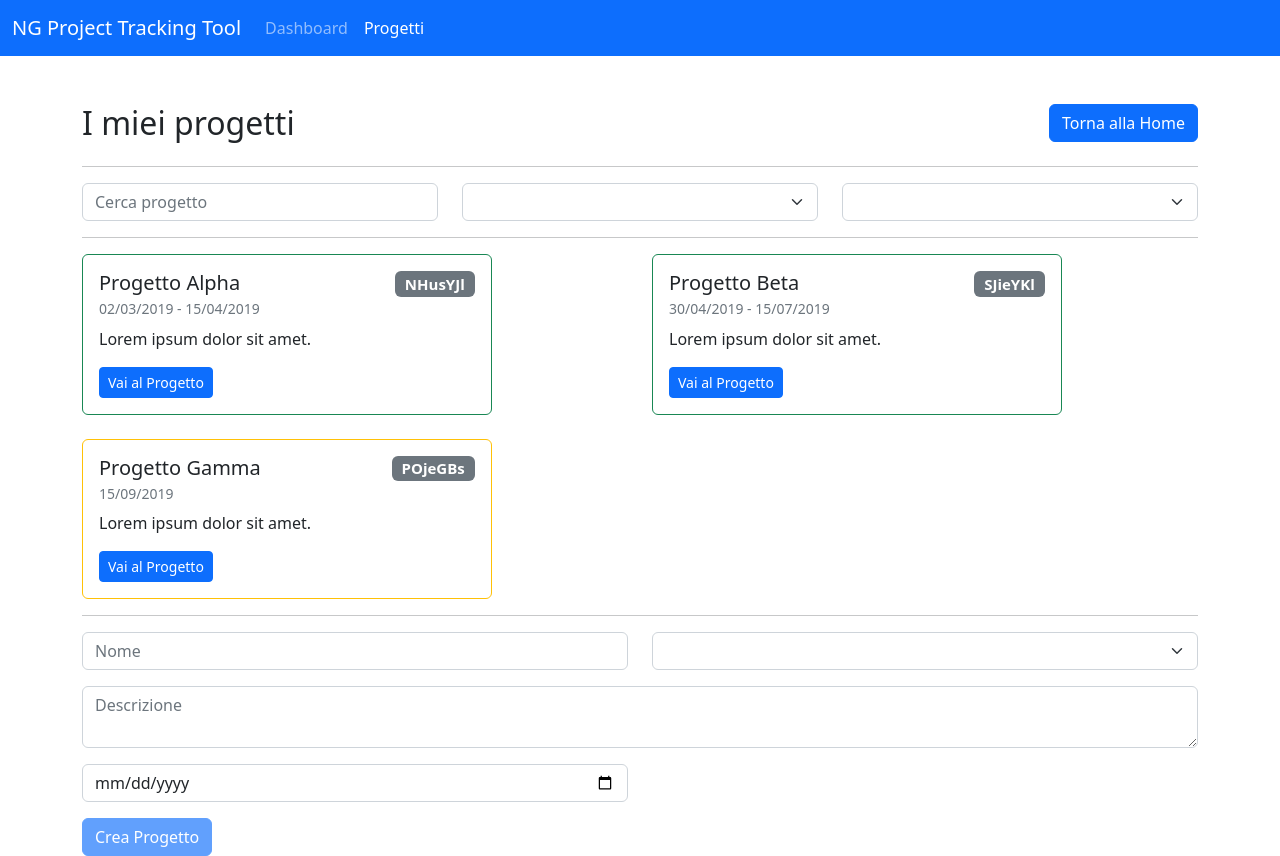
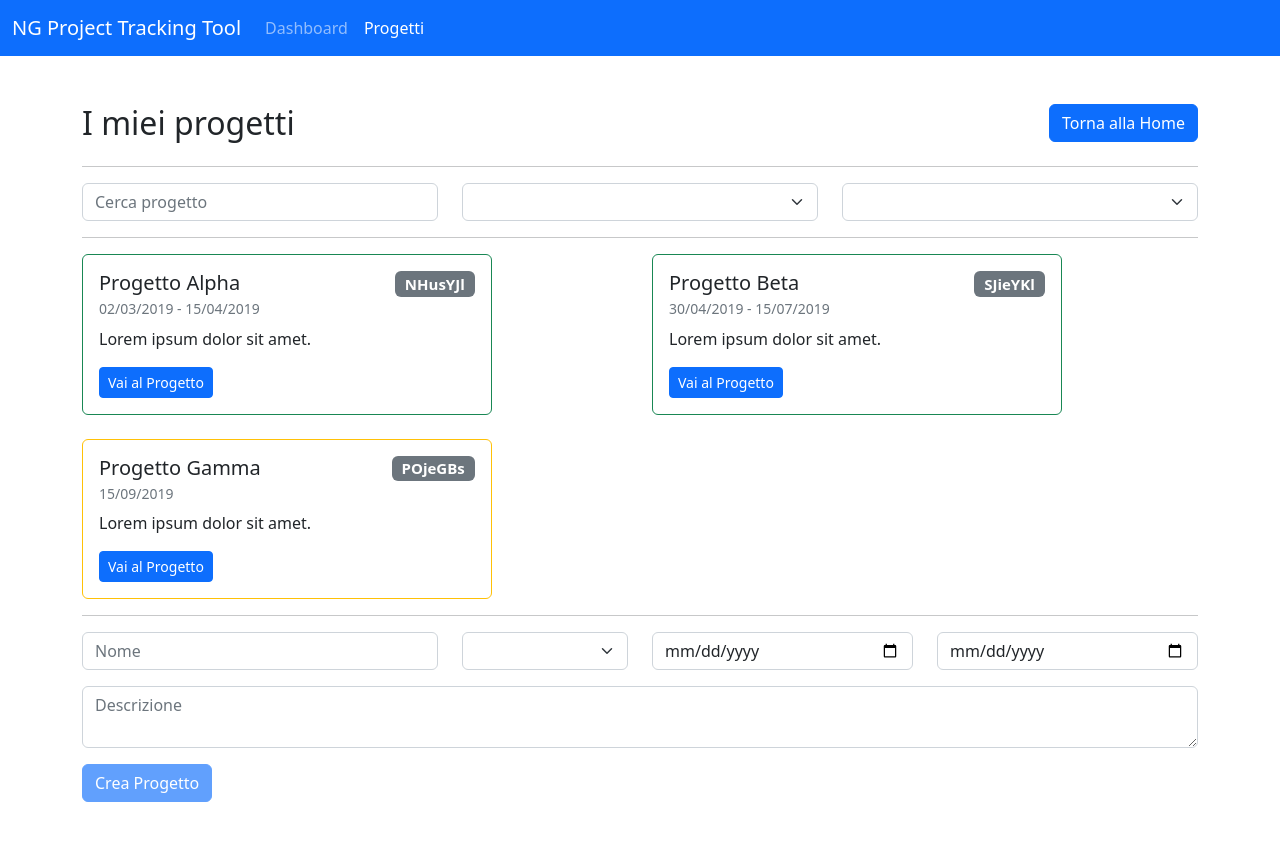
Before and after one commit to acadevmy/ng-tracking-tool, an Angular app: page /projects in a window 1280 px wide. Built offline with nearby package versions, Linux system fonts and the light colour scheme.

Commit message:
feat: add quick mode project form

```diff
--- a/src/app/app.component.html
+++ b/src/app/app.component.html
@@ -1,5 +1,5 @@
 <app-navbar></app-navbar>
 
-<div class="container mt-3">
+<div class="container my-5">
   <router-outlet></router-outlet>
 </div>
--- a/src/app/projects/project-form/project-form.component.html
+++ b/src/app/projects/project-form/project-form.component.html
@@ -1,14 +1,16 @@
 <form #f="ngForm" (ngSubmit)="submitProjectForm(f)">
   <div class="row mb-3">
-    <div class="col-6">
-      <input type="text" class="form-control" name="name" placeholder="Nome" required ngModel #nameField="ngModel">
+    <input type="hidden" class="form-control" name="id" [(ngModel)]="project.id">
+
+    <div class="col-4">
+      <input type="text" class="form-control" name="name" placeholder="Nome" required [(ngModel)]="project.name" #nameField="ngModel">
       <p *ngIf="nameField.invalid && nameField.touched" class="text-danger">
         <small>Il campo è richiesto</small>
       </p>
     </div>
 
-    <div class="col-6">
-      <select class="form-select" name="priority" required ngModel #priorityField="ngModel">
+    <div class="col-2">
+      <select class="form-select" name="priority" required [(ngModel)]="project.priority" #priorityField="ngModel">
         <option value="low">Low</option>
         <option value="medium">Medium</option>
         <option value="high">High</option>
@@ -17,11 +19,25 @@
         <small>Il campo è richiesto</small>
       </p>
     </div>
+
+    <div [ngClass]="{ 'col-3': !quickMode, 'col-6': quickMode }">
+      <input type="date" class="form-control" name="start" placeholder="Data Inizio" required [ngModel]="project.start | date:'yyyy-MM-dd'" (ngModelChange)="project.start = $event" #dateField="ngModel">
+      <p *ngIf="dateField.invalid && dateField.touched" class="text-danger">
+        <small>Il campo è richiesto</small>
+      </p>
+    </div>
+
+    <div *ngIf="!quickMode" class="col-3">
+      <input type="date" class="form-control" name="end" placeholder="Data Fine" required [ngModel]="project.end | date:'yyyy-MM-dd'" (ngModelChange)="project.end = $event"  #dateEndField="ngModel">
+      <p *ngIf="dateEndField.invalid && dateEndField.touched" class="text-danger">
+        <small>Il campo è richiesto</small>
+      </p>
+    </div>
   </div>
 
   <div class="row mb-3">
     <div class="col-12">
-      <textarea class="form-control" name="description" placeholder="Descrizione" required ngModel #descriptionField="ngModel">
+      <textarea class="form-control" name="description" placeholder="Descrizione" required [(ngModel)]="project.description" #descriptionField="ngModel">
       </textarea>
       <p *ngIf="descriptionField.invalid && descriptionField.touched" class="text-danger">
         <small>Il campo è richiesto</small>
@@ -29,16 +45,7 @@
     </div>
   </div>
 
-  <div class="row mb-3">
-    <div class="form-group col-6">
-      <input type="date" name="start" class="form-control" placeholder="Data Inizio" required ngModel #dateField="ngModel">
-      <p *ngIf="dateField.invalid && dateField.touched" class="text-danger">
-        <small>Il campo è richiesto</small>
-      </p>
-    </div>
-  </div>
-
   <button type="submit" class="btn btn-primary" [disabled]="f.invalid">
-    Crea Progetto
+    {{ buttonLabel }}
   </button>
 </form>
--- a/src/app/projects/project-form/project-form.component.ts
+++ b/src/app/projects/project-form/project-form.component.ts
@@ -1,4 +1,4 @@
-import { Component, EventEmitter, OnInit, Output } from '@angular/core';
+import { Component, EventEmitter, Input, OnInit, Output } from '@angular/core';
 import { NgForm } from '@angular/forms';
 import { Project } from '../../models/project';
 
@@ -8,6 +8,10 @@ import { Project } from '../../models/project';
   styleUrls: ['./project-form.component.css']
 })
 export class ProjectFormComponent implements OnInit {
+  @Input() project: Partial<Project> = {};
+  @Input() buttonLabel = 'Crea Progetto';
+  @Input() quickMode = false;
+
   @Output() submitted = new EventEmitter<Project>();
 
   constructor() { }
@@ -16,12 +20,16 @@ export class ProjectFormComponent implements OnInit {
   }
 
   submitProjectForm(form: NgForm): void {
+    const { start, end, ...data } = form.value;
+
     this.submitted.emit({
       id: 0,
       code: Math.random().toString(36).replace('0.', '').substring(2, 9),
+      start: new Date(start),
       done: false,
       tasks: [],
-      ...form.value
+      ...(end && { end: new Date(end) }),
+      ...data
     });
   }
 }
```
